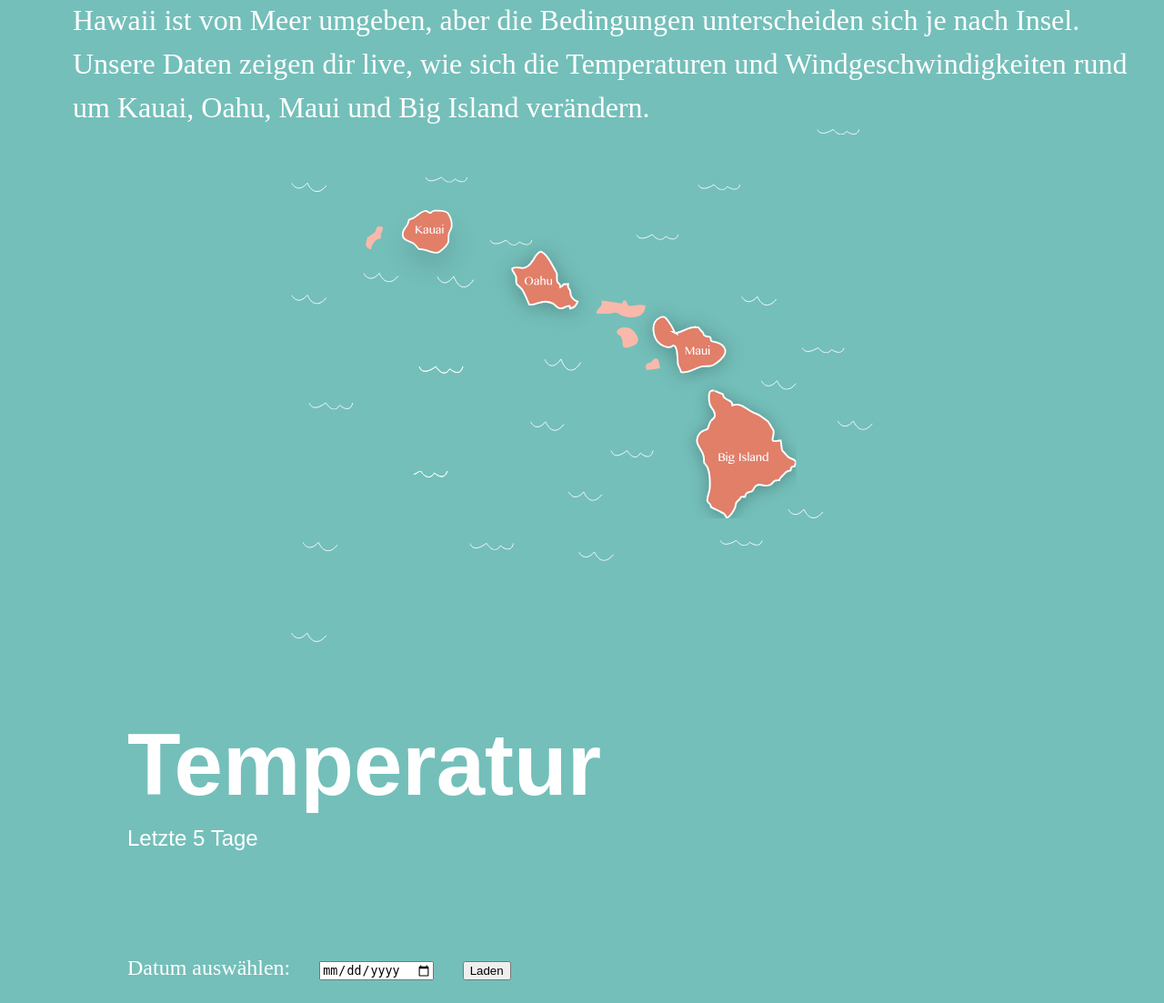
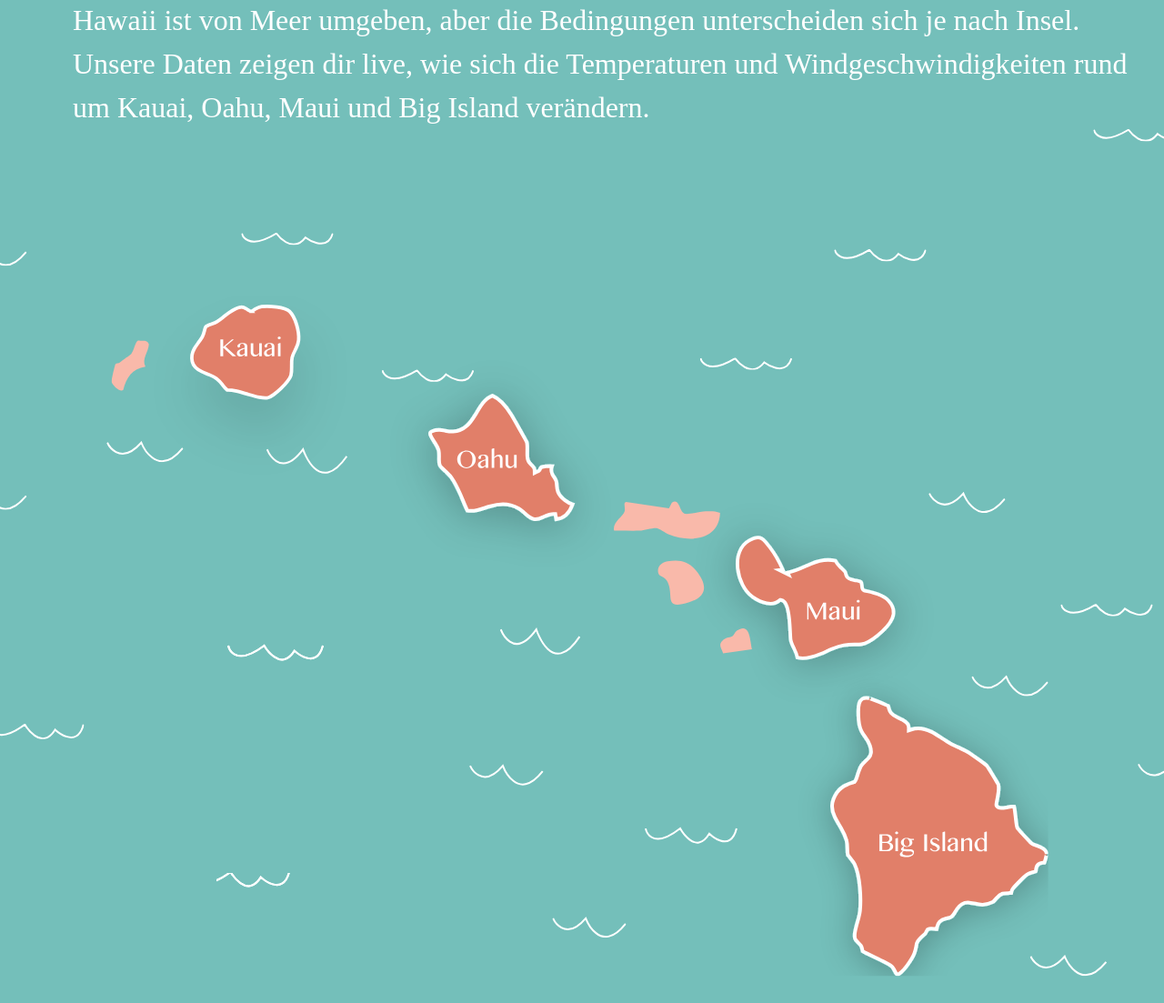
Before and after one commit to julediecoole/alohameter, a PHP site: page / in a window 1280 px wide. Shown: the part 978-2081 px from the top of the page at 91% size. Run offline with PHP 8.4, Linux system fonts and the light colour scheme.

Commit message:
Update style.css

```diff
--- a/style.css
+++ b/style.css
@@ -160,20 +160,18 @@ a:hover {
   transform: translateY(-500px);
 }
 .inseln-container {
-  position: relative;
+  width: 100vw; /* nimmt gesamte Bildschirmbreite */
+  overflow: hidden; /* falls etwas übersteht */
   display: flex;
   justify-content: center;
-  align-items: center;
-  width: 100vw;
-  overflow: visible; /* erlaubt, dass Wellen überstehen */
 }
 
-.inseln-container .maps {
-  width: 50%; /* oder was du bisher hattest */
+.inseln {
+  width: 100%;
   height: auto;
-  z-index: 1; /* liegt über den Wellen */
-  position: relative;
+  display: block;
 }
+
 
 /* footah */
 footer {
```
